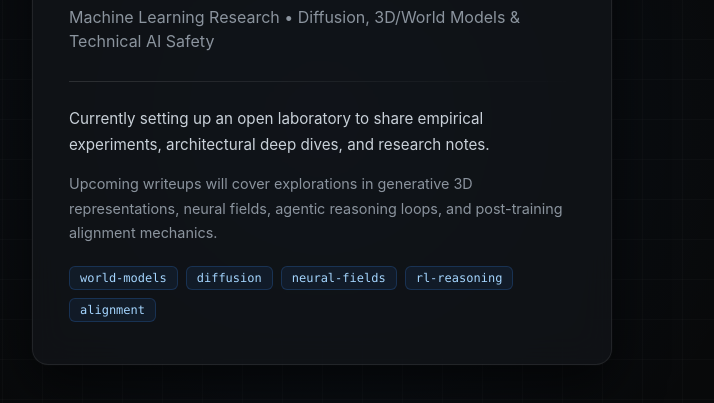
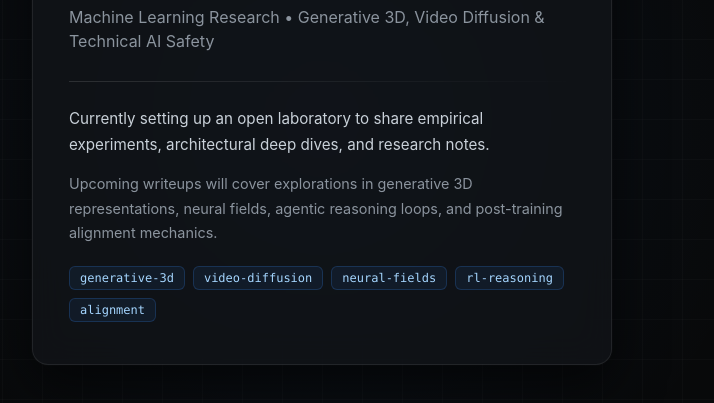
Before and after one commit to domzhaomathematics/domzhaomathematics.github.io, a plain HTML site: page index.html in a window 1280 px wide. Shown: the part 281-684 px from the top of the page, without its empty margins (318-1032 px from the left). Drawn offline with Linux system fonts and the light colour scheme.

Commit message:
Revise subtitle and add new topics in index.html
Updated subtitle and topics in index.html to reflect new focus areas.

```diff
--- a/index.html
+++ b/index.html
@@ -23,7 +23,6 @@
       position: relative;
     }
 
-    /* Subtle background grid & glow */
     .bg-grid {
       position: absolute;
       top: 0;
@@ -136,7 +135,7 @@
     </div>
 
     <h1>Dominic Zhao</h1>
-    <p class="subtitle">Machine Learning Research &bull; Diffusion, 3D/World Models & Technical AI Safety</p>
+    <p class="subtitle">Machine Learning Research &bull; Generative 3D, Video Diffusion & Technical AI Safety</p>
 
     <div class="divider"></div>
 
@@ -150,8 +149,8 @@
     </div>
 
     <div class="topics">
-      <span class="topic-pill">world-models</span>
-      <span class="topic-pill">diffusion</span>
+      <span class="topic-pill">generative-3d</span>
+      <span class="topic-pill">video-diffusion</span>
       <span class="topic-pill">neural-fields</span>
       <span class="topic-pill">rl-reasoning</span>
       <span class="topic-pill">alignment</span>
```
